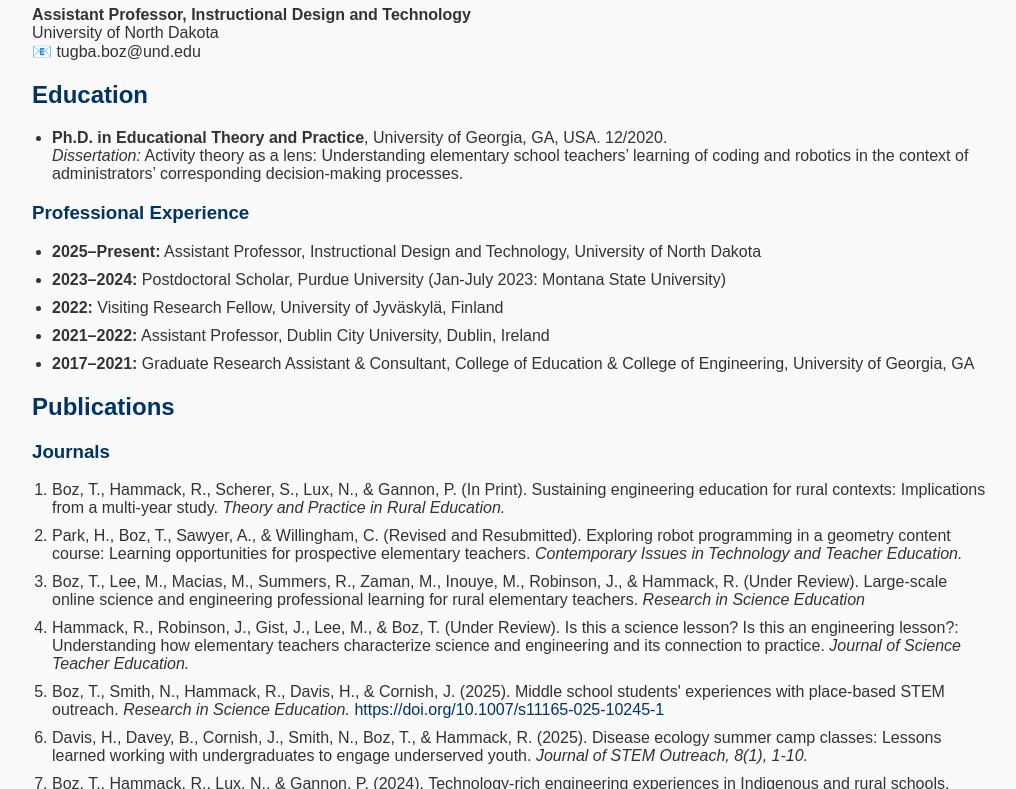
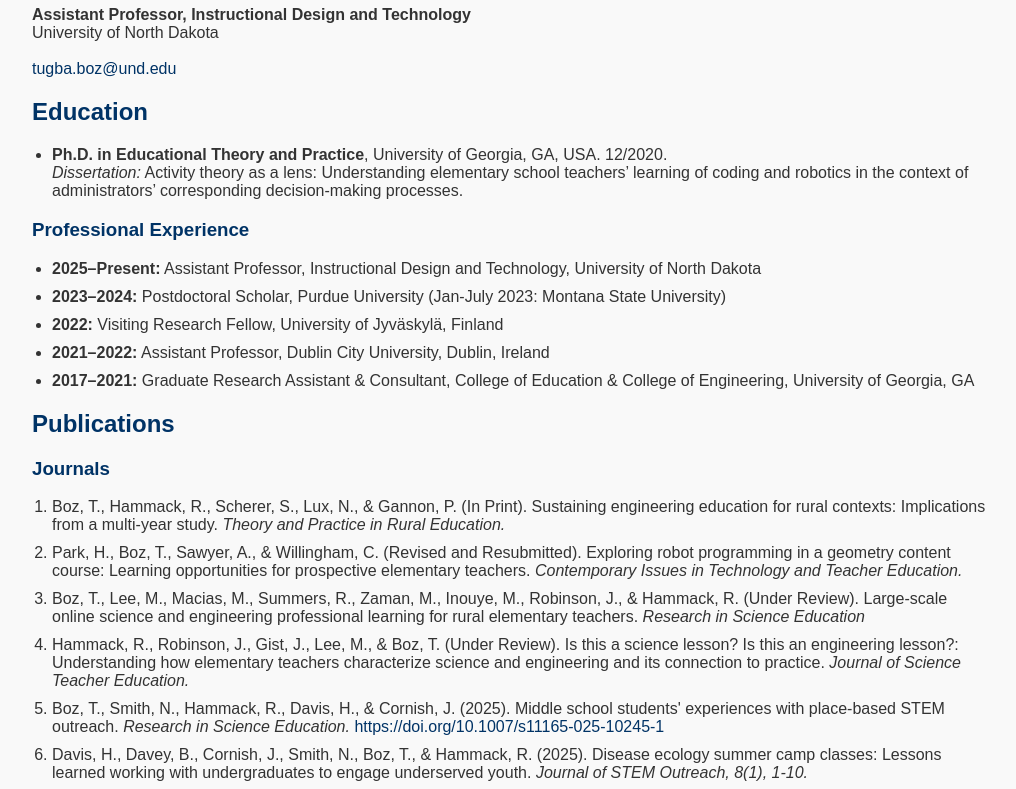
Before and after one commit to tgbbz/tugbaboz.github.io, a plain HTML site: page index.html in a window 1280 px wide. Shown: the part 92-881 px from the top of the page, without its empty margins (128-1144 px from the left). Drawn offline with Linux system fonts and the light colour scheme.

Commit message:
Update index.html

```diff
--- a/index.html
+++ b/index.html
@@ -43,7 +43,7 @@
   <h1>Dr. Tugba Boz</h1>
   <p><strong>Assistant Professor, Instructional Design and Technology</strong><br>
   University of North Dakota<br>
-  📧 tugba.boz@und.edu<br>
+  <br><a href="mailto:tugba.boz@und.edu">tugba.boz@und.edu</a><br>
   </a></p>
 
 
```
